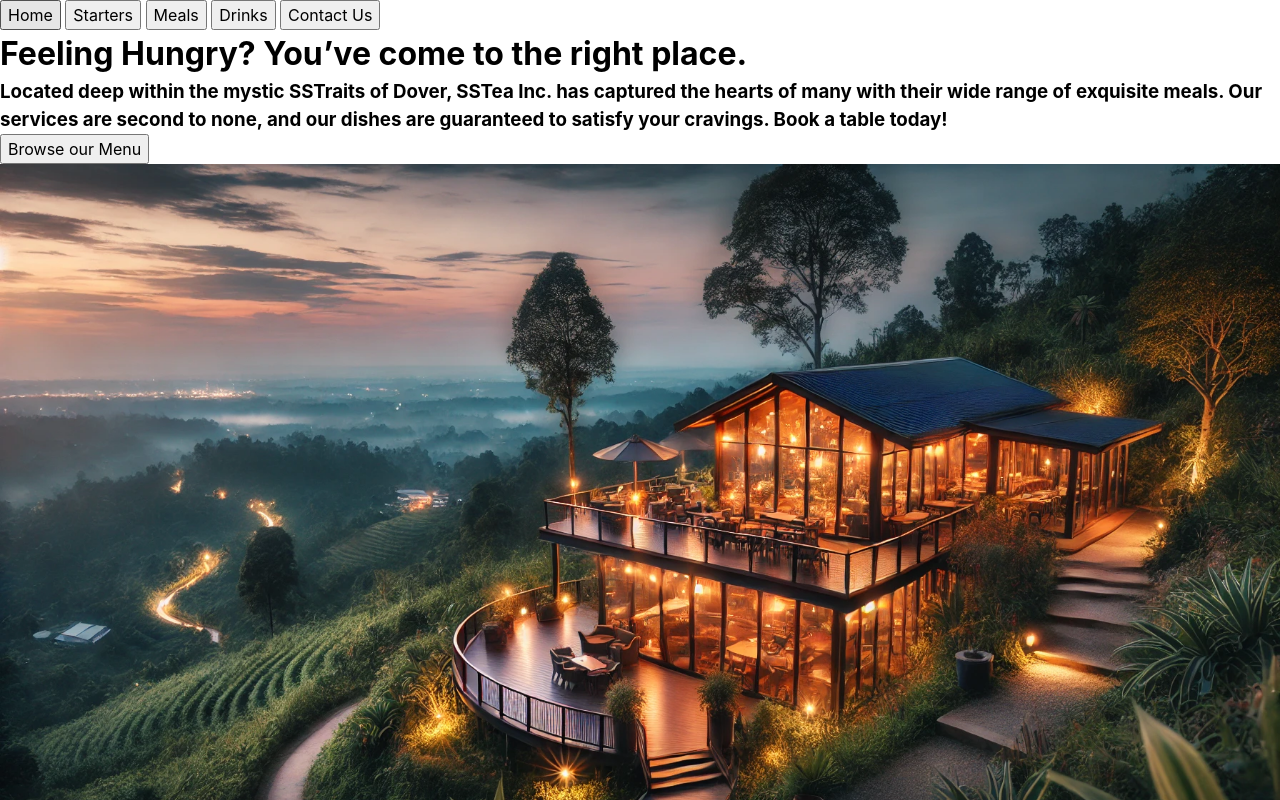
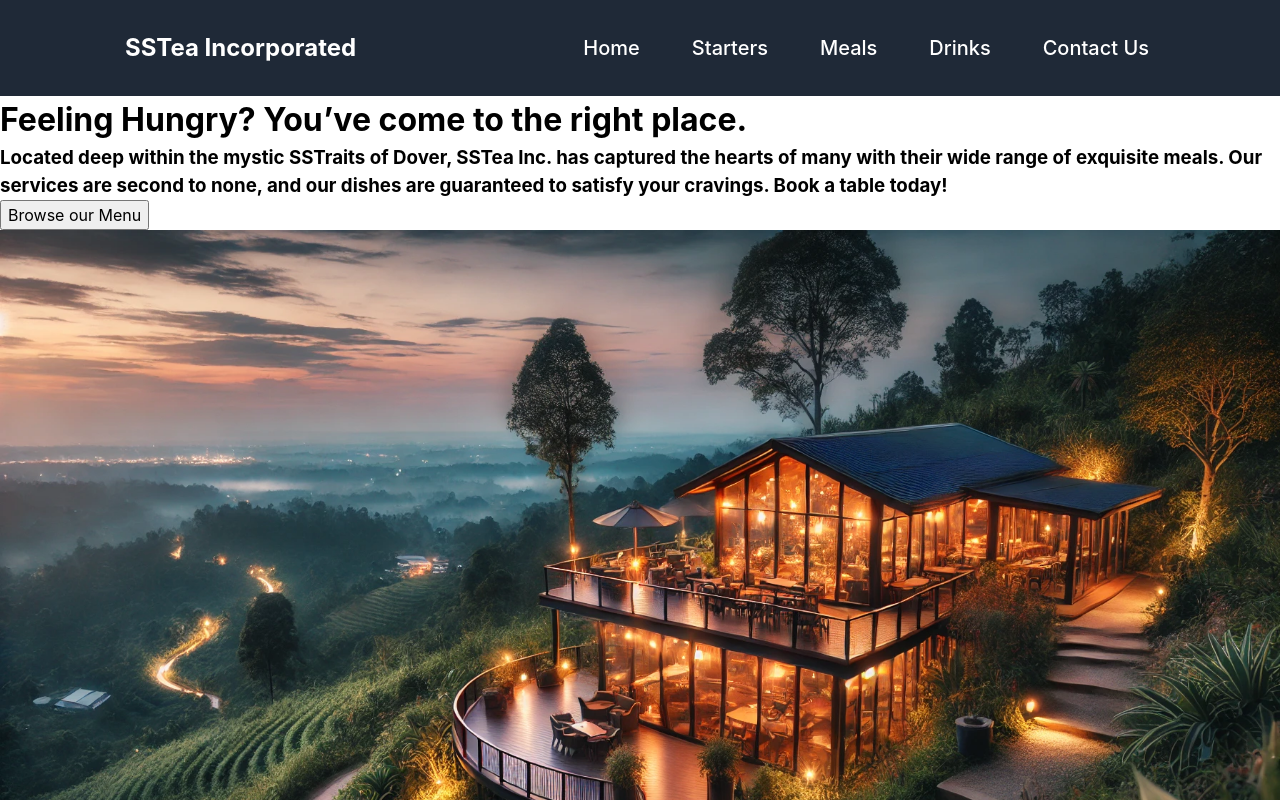
Before and after one commit to tyzrichard/odin-sstea-restaurant, a website built with webpack: page src/template.html in a window 1280 px wide. Shown: the top 800 px of the page. Built offline with nearby package versions, Linux system fonts and the light colour scheme.

Commit message:
Created the navbar and footer HTML and styled them with CSS

```diff
--- a/src/styles.css
+++ b/src/styles.css
@@ -54,3 +54,33 @@ body {
     min-height: 100vh;
     font-family: -apple-system, BlinkMacSystemFont, 'Segoe UI', Roboto, Oxygen, Ubuntu, Cantarell, 'Open Sans', 'Helvetica Neue', sans-serif;
 }
+
+header {
+    font-size: 24px;
+    font-weight: 700;
+    display: flex;
+    justify-content: space-between;
+    padding: 30px 125px;
+    color: #FFFFFF;
+    background-color: #1F2937;
+}
+
+nav {
+    display: flex;
+    gap: 40px;
+}
+
+nav>button {
+    color: #FFFFFF;
+    background-color: transparent;
+    border-width: 0;
+    font-size: 20px;
+    font-weight:500;
+}
+
+footer {
+    color: #FFFFFF;
+    background-color: #1F2937;
+    padding: 20px 10px;
+    text-align: center;
+}
--- a/src/template.html
+++ b/src/template.html
@@ -7,6 +7,7 @@
 </head>
 <body>
     <header>
+        SSTea Incorporated
         <nav>
             <button class="home">Home</button>
             <button class="starters">Starters</button>
@@ -17,5 +18,8 @@
     </header>
     <div id="content">
     </div>
+    <footer>
+        🔥 Made with passion by tyzrichard. Have a great day! 🔥
+    </footer>
 </body>
 </html>
```
